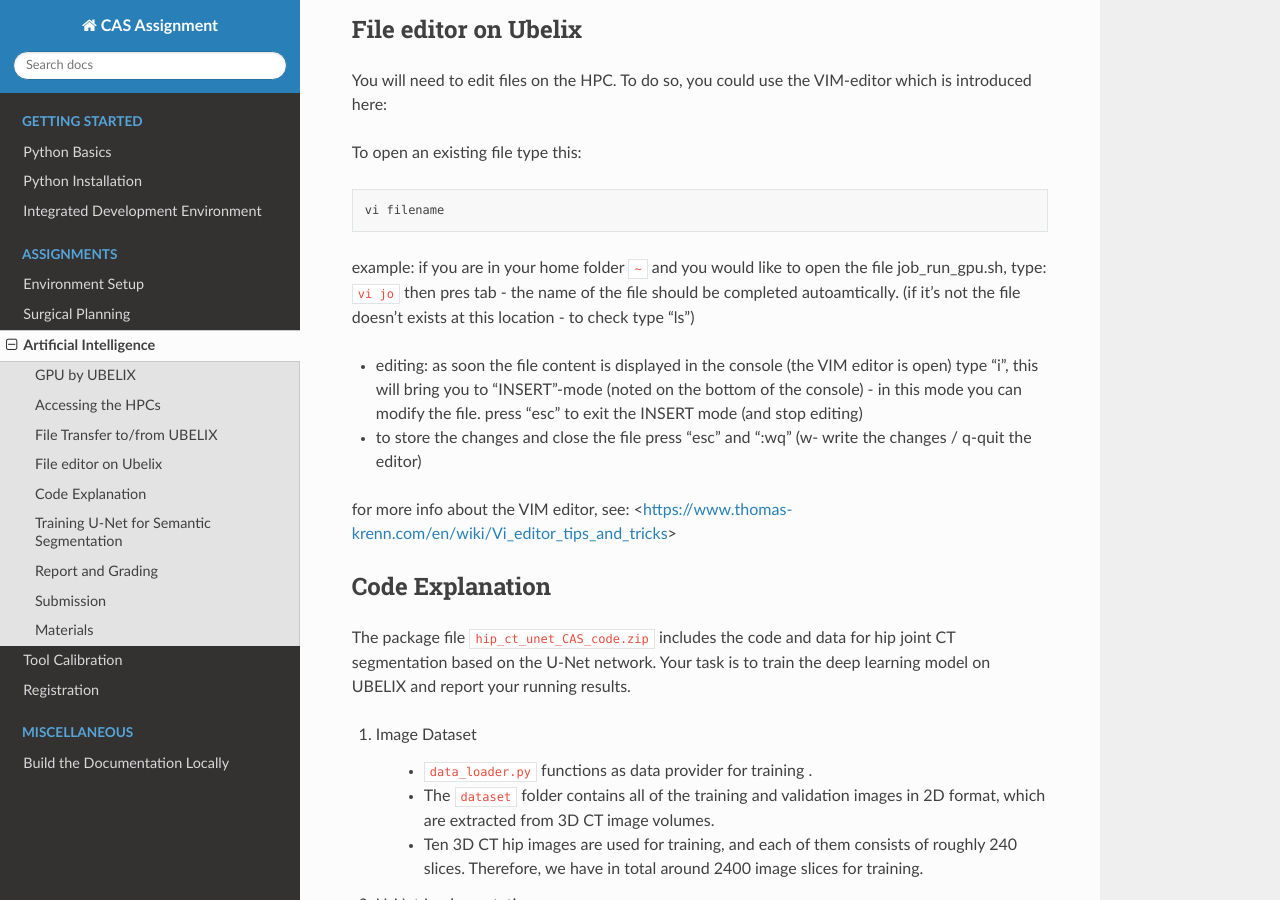
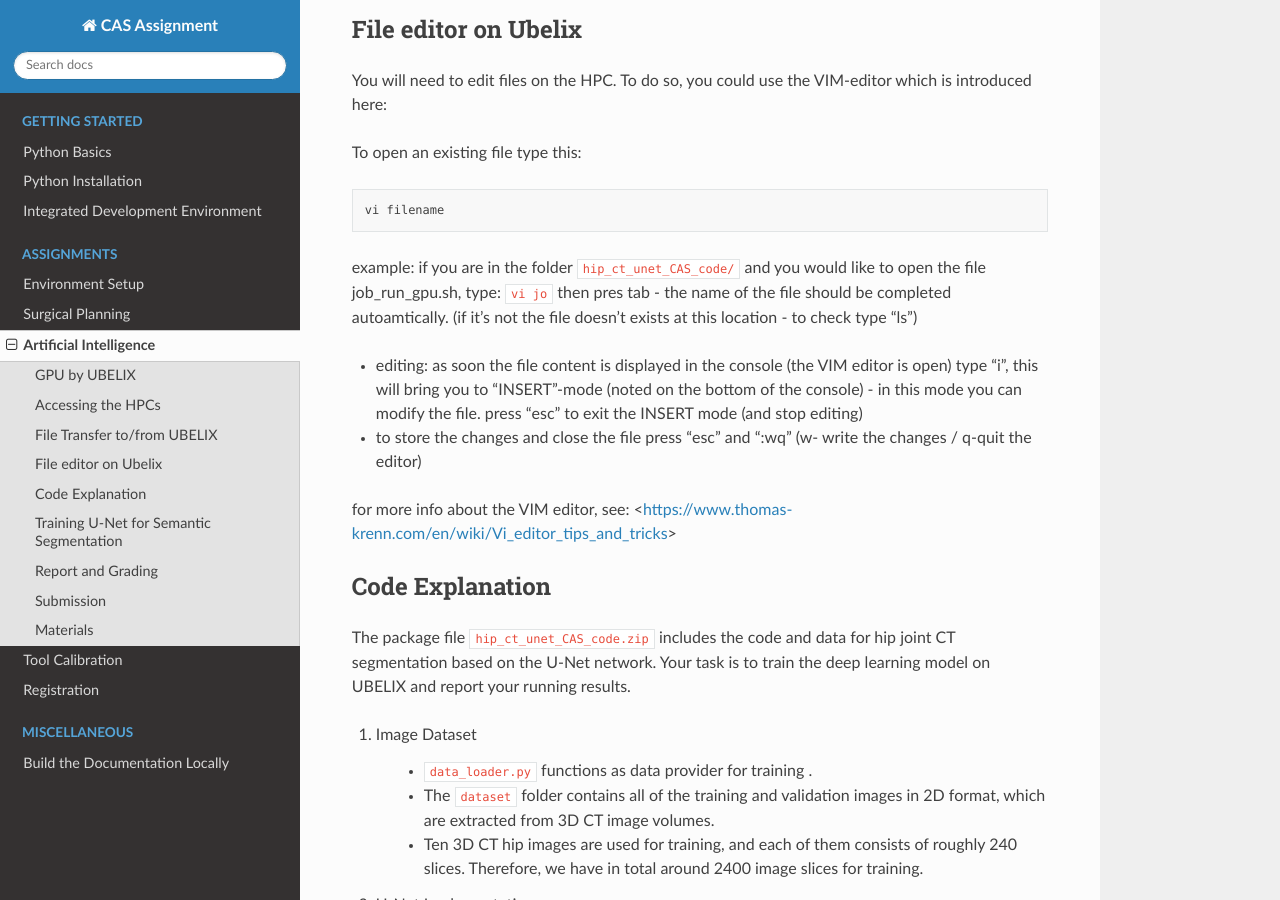
Before and after one commit to persmed/cas-assignment, a Sphinx documentation site: the page built from docs/assignment.ai.rst, in a window 1280 px wide and 900 px high, scrolled down 1716 px. Built offline with Sphinx 7.4.7 and the Read the Docs theme 2.0.0, drawn with Linux system fonts in a browser that asks for light colours.

Commit message:
Update assignment.ai.rst

```diff
--- a/docs/assignment.ai.rst
+++ b/docs/assignment.ai.rst
@@ -81,7 +81,7 @@ To open an existing file type this:
 
     vi filename
 
-example: if you are in your home folder ``~`` and you would like to open the file job_run_gpu.sh, type: ``vi jo`` then pres tab - the name of the file should be completed autoamtically. (if it's not the file doesn't exists at this location - to check type "ls")
+example: if you are in the folder ``hip_ct_unet_CAS_code/`` and you would like to open the file job_run_gpu.sh, type: ``vi jo`` then pres tab - the name of the file should be completed autoamtically. (if it's not the file doesn't exists at this location - to check type "ls")
 
 - editing: as soon the file content is displayed in the console (the VIM editor is open) type "i", this will bring you to "INSERT"-mode (noted on the bottom of the console) - in this mode you can modify the file. press "esc" to exit the INSERT mode (and stop editing)
 
```
